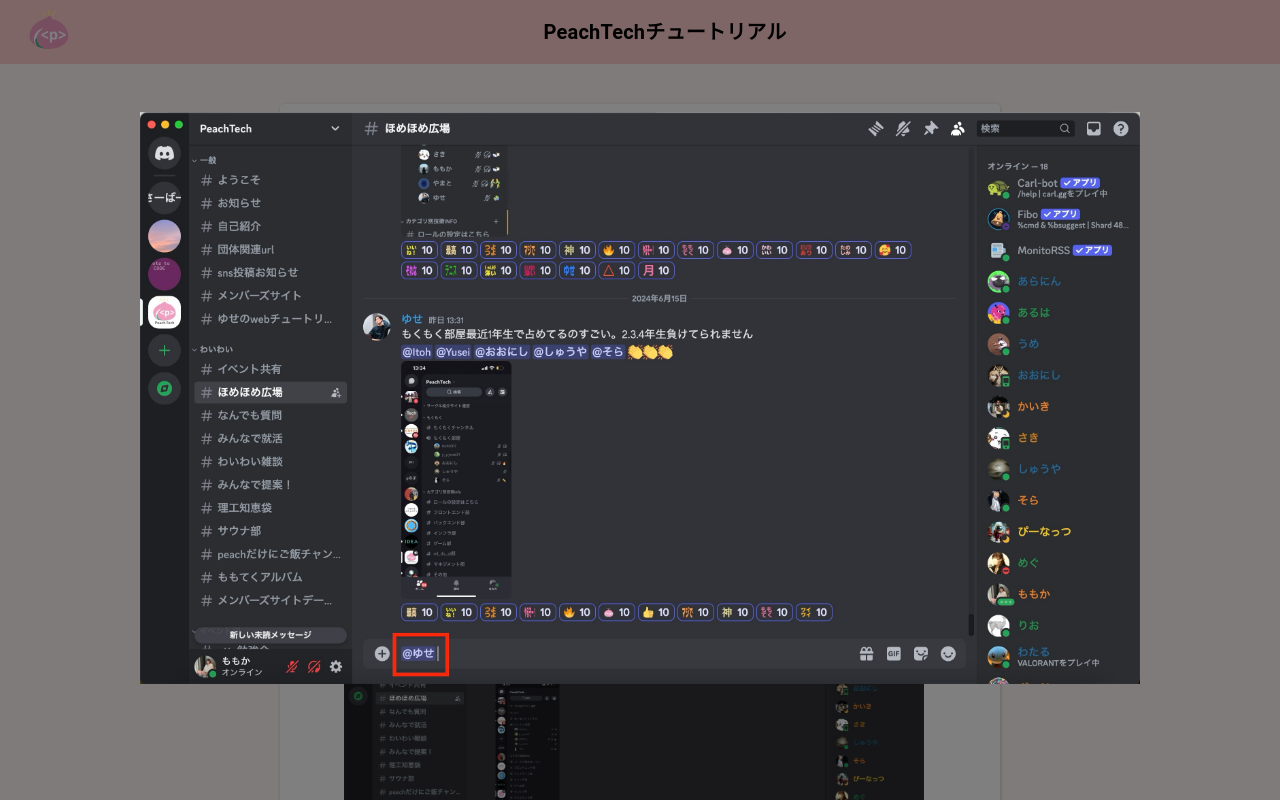
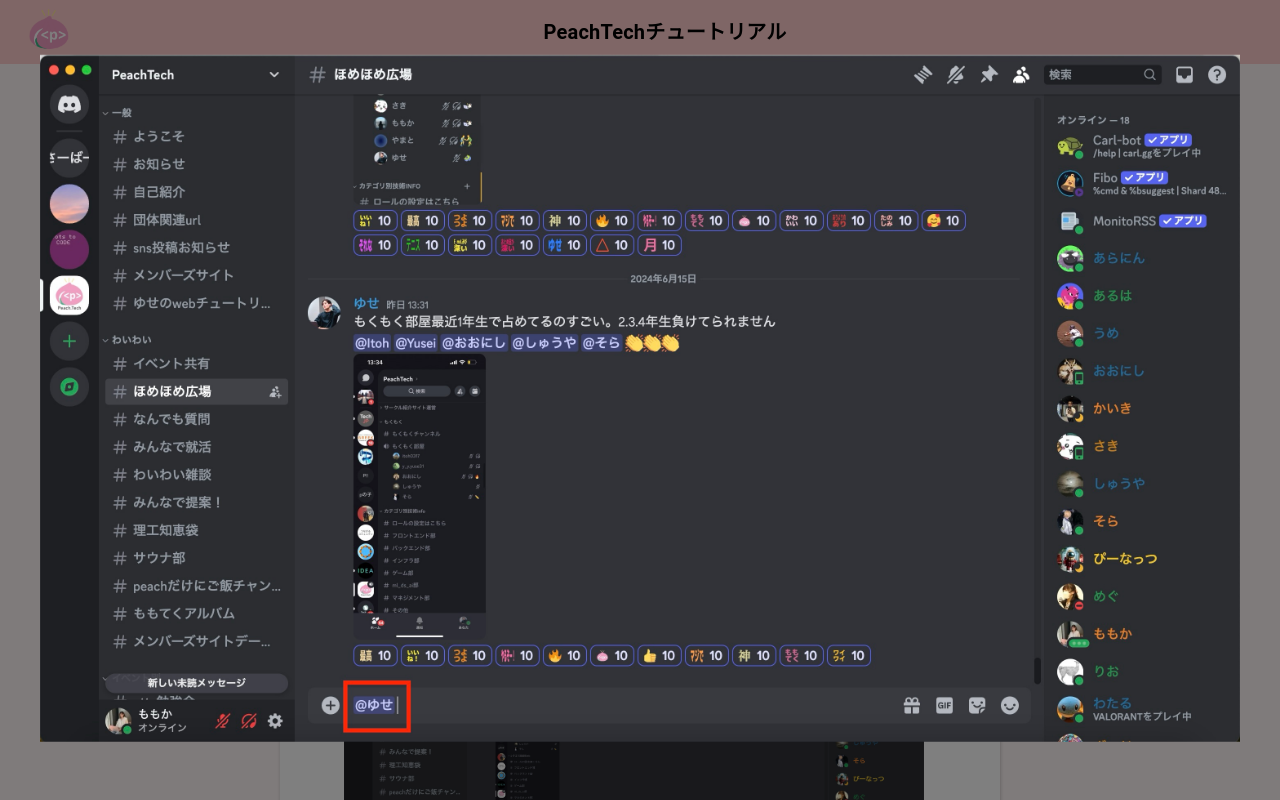
Before and after one commit to Peach-Tech0927/PeachTech-tutorial, a Next.js app: page /section6 in a window 1280 px wide. Both pictures are taken after a click on the picture 634 px from the left and 701 px from the top of the page. Shown: the top 800 px of the page. Built offline with nearby package versions, Linux system fonts and the light colour scheme.

Commit message:
モーダルの表示を大きくした

```diff
--- a/app/components/text-with-image-area.tsx
+++ b/app/components/text-with-image-area.tsx
@@ -34,10 +34,10 @@ const TextWithImageArea: React.FC<TextWithImageAreaProps> = ({
             position={"absolute"}
             top={"50%"}
             left={"50%"}
-            width={{ xs: 600, md: 1000 }}
+            width={{ xs: 600, md: 1200 }} //下のCustomTextWithImageのwidthと同じ大きさに指定する
             sx={{ transform: "translate(-50%, -50%)", outline: "none" }}
           >
-            <CustomTextWithImage width={1000} src={img} />
+            <CustomTextWithImage width={1200} src={img} />
           </Box>
         </Modal>
       </Box>
```
